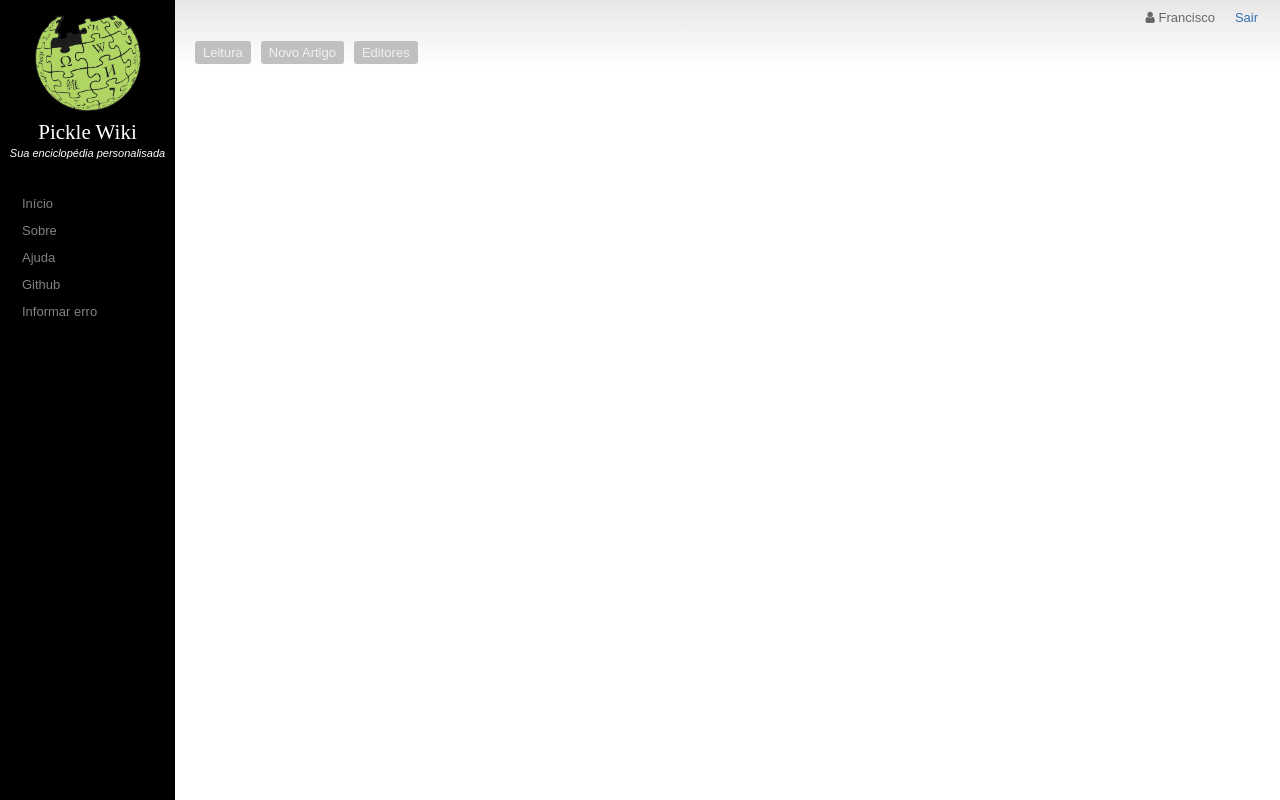
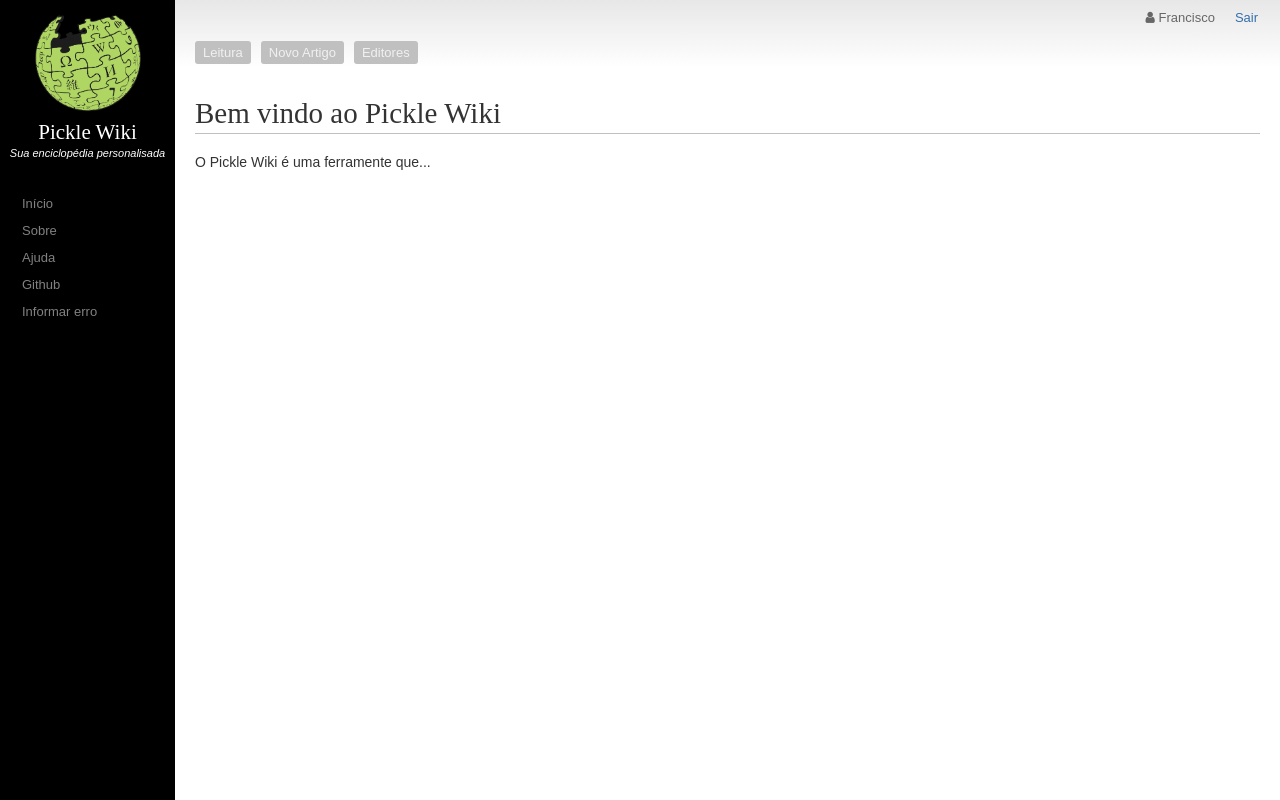
Before and after one commit to SamirSales/pickle-wiki-backend-springboot, a React (Create React App) app in the folder react/: page /welcome in a window 1280 px wide. Built offline with nearby package versions, Linux system fonts and the light colour scheme.

Commit message:
using Redirect

```diff
--- a/react/src/containers/App.js
+++ b/react/src/containers/App.js
@@ -1,5 +1,5 @@
 import React, { PureComponent } from 'react';
-import { BrowserRouter, Route, Switch } from 'react-router-dom';
+import { BrowserRouter, Route, Switch, Redirect } from 'react-router-dom';
 
 import Layout from './Layout/Layout';
 import ArticleBuilder from './ArticleBuilder/ArticleBuilder';
@@ -48,7 +48,10 @@ class App extends PureComponent {
           screenStatus={this.state.screenStatus} >
 
           <Switch>
+            <Redirect exact from='/' to='/welcome' />
+
             <Route path='/'exact component={Welcome} />
+            <Route path='/welcome'exact component={Welcome} />
             <Route path='/article' exact component={Welcome} />
             <Route path='/article/:tag' exact component={FullPost} />
 
```
